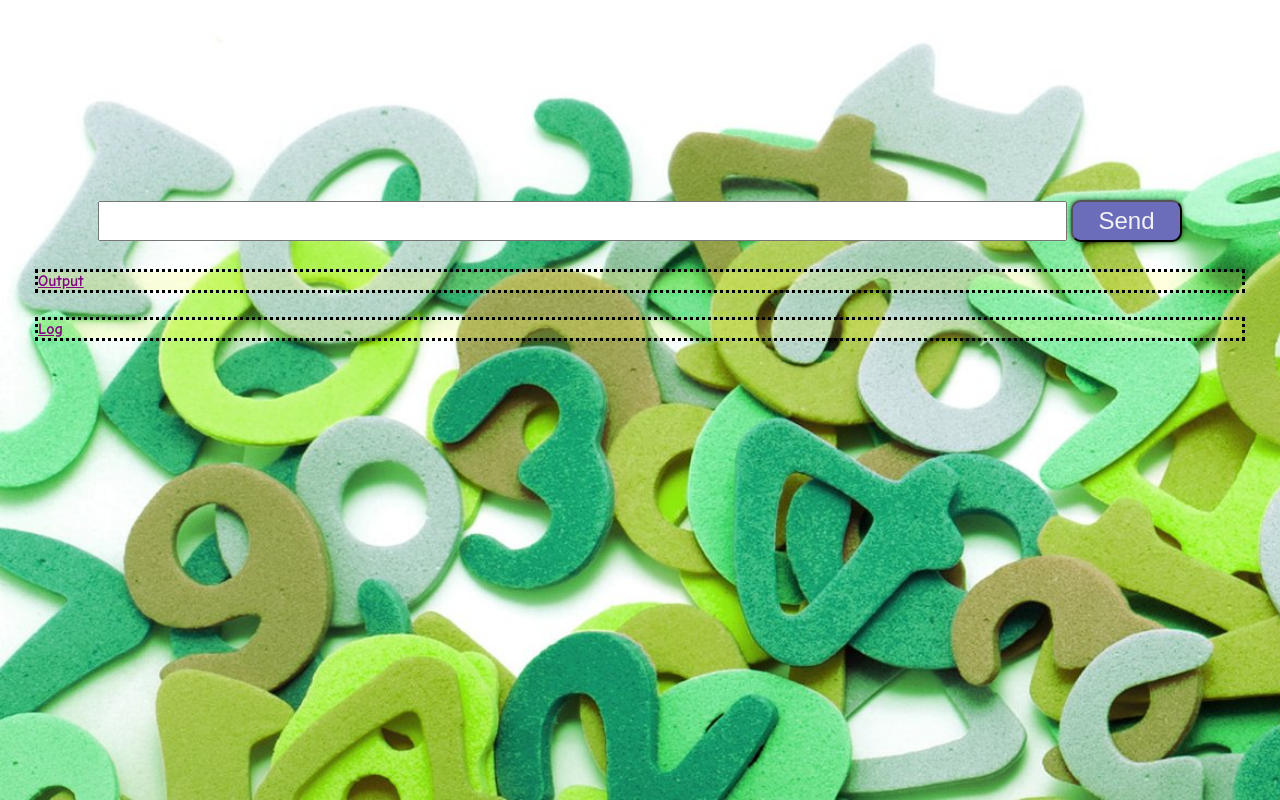
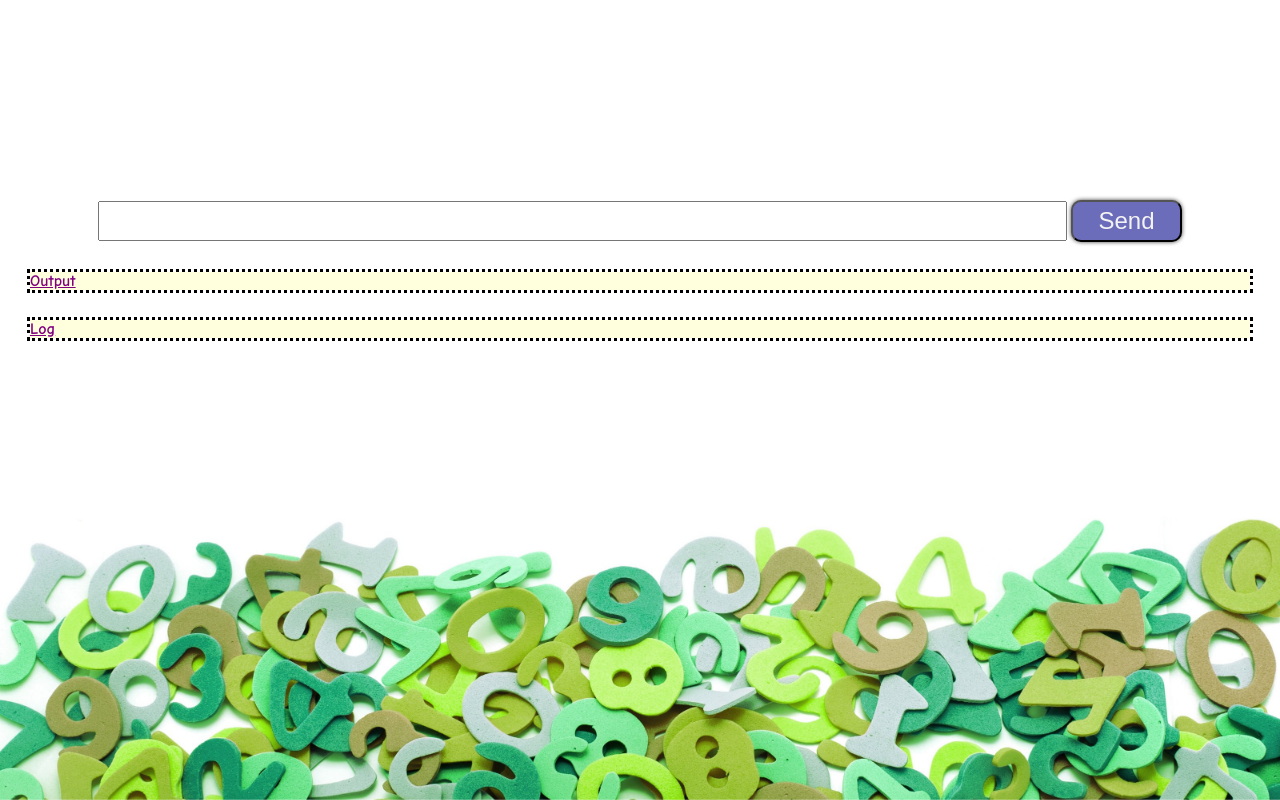
Before and after one commit to donut181/ONP, a plain HTML site: page index.html in a window 1280 px wide. Drawn offline with Linux system fonts and the light colour scheme.

Commit message:
[css][index] interfejs w zasadzie gotowy

```diff
--- a/index.html
+++ b/index.html
@@ -18,7 +18,7 @@
 		<div class="transbox" id="log">
 			<p>Log</p>
 		</div>
-
+		<img src="bgc.jpg" />
 		<script src="script.js"></script>
 
 	</body>
--- a/style.css
+++ b/style.css
@@ -1,18 +1,7 @@
-body
-{
-	background-image:  url("bgc.jpg");
-	background-repeat: no-repeat;
-	background-size: cover;
-
-	}
-/*#output,#log{
-	margin: 30px;
-	min-height: 10px;
-	outline-style: dotted;
-	background-color: grey;
-	opacity: 0.5;
-
-}*/
+body{
+	padding: 0;
+	margin: 0;
+}
 div.transbox {
 	margin: 30px;
 	min-height: 10px;
@@ -47,5 +36,11 @@ button{
 	/*style the text*/
 	color:#f3f3f3;
 	font-size:1.5em;
-
 }
+img{
+	width: 100%;
+	margin: 0;
+	position: fixed;
+	bottom:0px;
+	z-index: -10; /* to jest do trzeciego wymiaru (kolejność elementów na wierzchu)*/
+}
```
